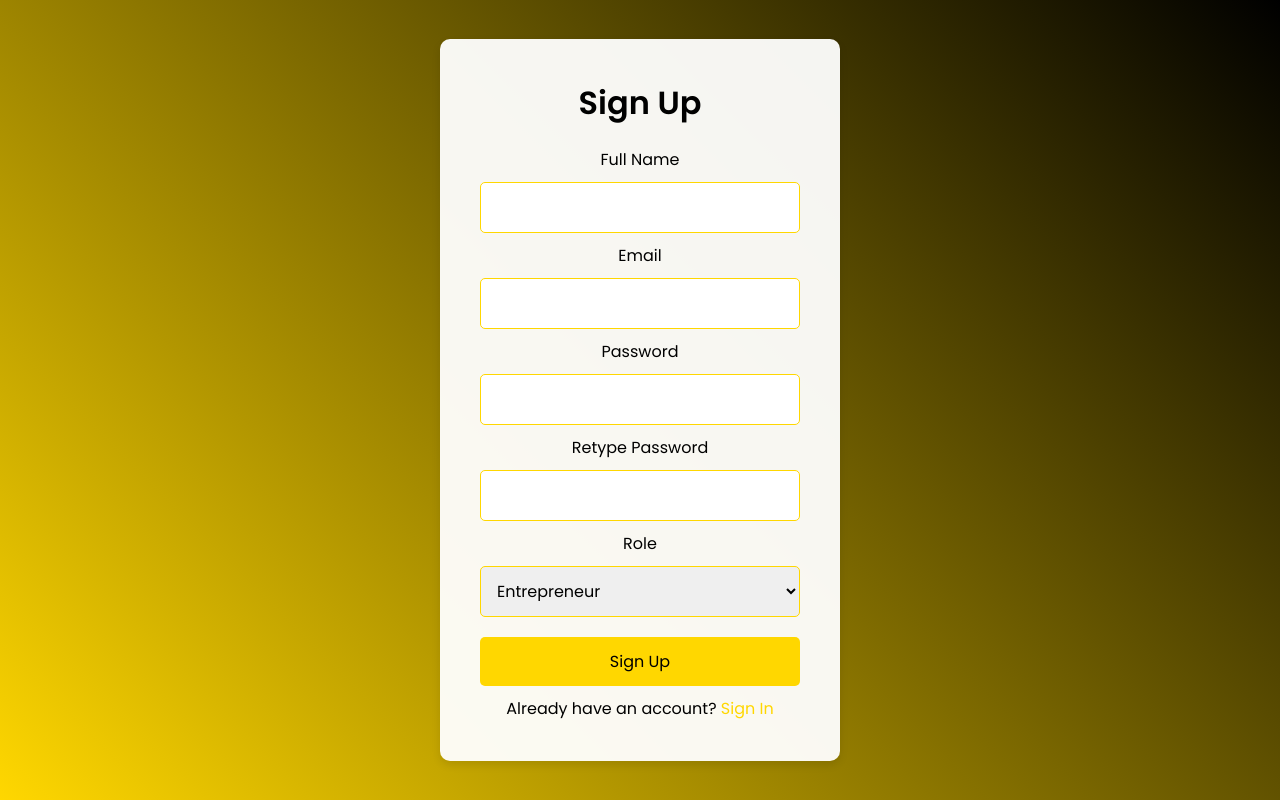
After one commit to jessyforg/CAPSTONE_Kapital, a PHP site: page /sign_up.php in a window 1280 px wide. The commit adds this page. Run offline with PHP 8.4, Linux system fonts and the light colour scheme.

Commit message:
Initial Commit for NavBar/Sign In/ Sign Up
Not yet finished

```diff
--- a/Kapital_System/entrepreneurs.php
+++ b/Kapital_System/entrepreneurs.php
@@ -57,7 +57,7 @@ if ($_SERVER['REQUEST_METHOD'] == 'POST') {
     }
 
     body {
-        font-family: 'Arial', sans-serif;
+        font-family: 'Poppins', sans-serif;
         background-color: #f4f7fb;
         color: #333;
         line-height: 1.6;
--- a/Kapital_System/index.php
+++ b/Kapital_System/index.php
@@ -1,3 +1,6 @@
+<?php
+session_start(); // Start session to check login status
+?>
 <!DOCTYPE html>
 <html lang="en">
 
--- /dev/null
+++ b/Kapital_System/sign_up.php
@@ -0,0 +1,40 @@
+<!DOCTYPE html>
+<html lang="en">
+
+<head>
+    <meta charset="UTF-8">
+    <meta name="viewport" content="width=device-width, initial-scale=1.0">
+    <title>Sign Up - StartupConnect</title>
+    <link rel="stylesheet" href="styles.css">
+</head>
+
+<body>
+    <div class="container">
+        <h2>Sign Up</h2>
+        <form action="signup_process.php" method="POST">
+            <label for="name">Full Name</label>
+            <input type="text" name="name" id="name" required>
+
+            <label for="email">Email</label>
+            <input type="email" name="email" id="email" required>
+
+            <label for="password">Password</label>
+            <input type="password" name="password" id="password" required>
+
+            <label for="retype_password">Retype Password</label>
+            <input type="password" name="retype_password" id="retype_password" required>
+
+            <label for="role">Role</label>
+            <select name="role" id="role" required>
+                <option value="entrepreneur">Entrepreneur</option>
+                <option value="investor">Investor</option>
+                <option value="job_seeker">Job Seeker</option>
+            </select>
+
+            <button type="submit">Sign Up</button>
+        </form>
+        <p>Already have an account? <a href="sign_in.php">Sign In</a></p>
+    </div>
+</body>
+
+</html>
--- /dev/null
+++ b/Kapital_System/styles.css
@@ -0,0 +1,110 @@
+/* Import Poppins font from Google Fonts */
+@import url("https://fonts.googleapis.com/css2?family=Poppins:wght@300;400;600&display=swap");
+
+/* General Reset and Box Model */
+* {
+	margin: 0;
+	padding: 0;
+	box-sizing: border-box;
+}
+
+body {
+	font-family: "Poppins", sans-serif; /* Apply Poppins font */
+	background: linear-gradient(
+		45deg,
+		#ffd700,
+		#000000
+	); /* Black to Gold Gradient */
+	height: 100vh;
+	display: flex;
+	justify-content: center;
+	align-items: center;
+}
+
+/* Container for centering the form */
+.container {
+	background-color: rgba(255, 255, 255, 0.95);
+	padding: 40px;
+	border-radius: 10px;
+	box-shadow: 0 4px 8px rgba(0, 0, 0, 0.1);
+	width: 100%;
+	max-width: 400px;
+	text-align: center;
+}
+
+/* Heading Style */
+h2 {
+	font-size: 2rem;
+	margin-bottom: 20px;
+	color: #000000; /* Black color for text */
+	font-weight: 600; /* Bold weight for heading */
+}
+
+/* Form Elements */
+form {
+	display: flex;
+	flex-direction: column;
+}
+
+/* Input fields */
+input,
+select,
+button {
+	padding: 12px;
+	margin: 10px 0;
+	border: 1px solid #ffd700; /* Gold border for inputs */
+	border-radius: 5px;
+	font-size: 1rem;
+	font-family: "Poppins", sans-serif; /* Apply Poppins font to inputs and buttons */
+}
+
+/* Focused input styling */
+input:focus,
+select:focus {
+	border-color: #ffd700; /* Gold focus border */
+	outline: none;
+}
+
+/* Button styling */
+button {
+	background-color: #ffd700; /* Gold button */
+	color: black;
+	cursor: pointer;
+	transition: background-color 0.3s ease;
+	border: none;
+	border-radius: 5px;
+	font-family: "Poppins", sans-serif; /* Apply Poppins font to button */
+}
+
+button:hover {
+	background-color: #ffcc00; /* Slightly darker gold on hover */
+}
+
+/* Link styling */
+a {
+	color: #ffd700; /* Gold links */
+	text-decoration: none;
+	font-family: "Poppins", sans-serif; /* Apply Poppins font to links */
+}
+
+a:hover {
+	text-decoration: underline;
+}
+
+/* Responsiveness */
+@media (max-width: 480px) {
+	.container {
+		width: 90%;
+	}
+
+	h2 {
+		font-size: 1.8rem;
+	}
+
+	input,
+	select,
+	button {
+		font-size: 1rem;
+		padding: 10px;
+	}
+}
```
Also changed, not shown: Kapital_System/logout.php (added, +13 -0 lines), Kapital_System/navbar.php (+27 -2 lines), Kapital_System/sign_in.php (added, +27 -0 lines), Kapital_System/signin_process.php (added, +54 -0 lines), Kapital_System/signup_process.php (added, +60 -0 lines), 1 other file.
